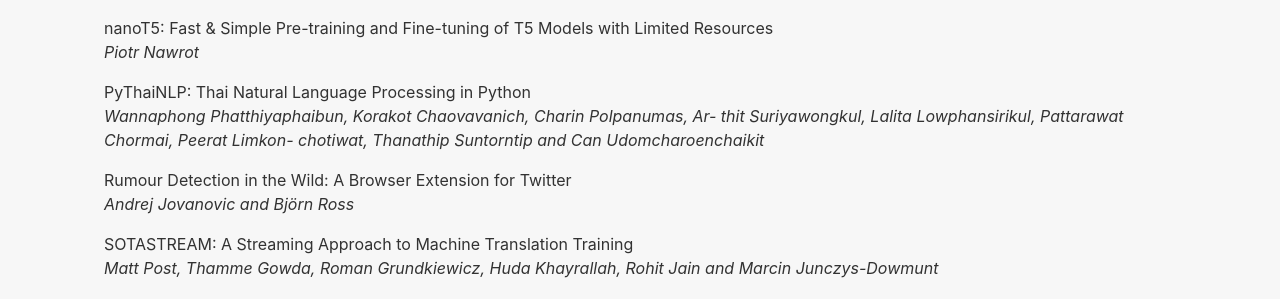
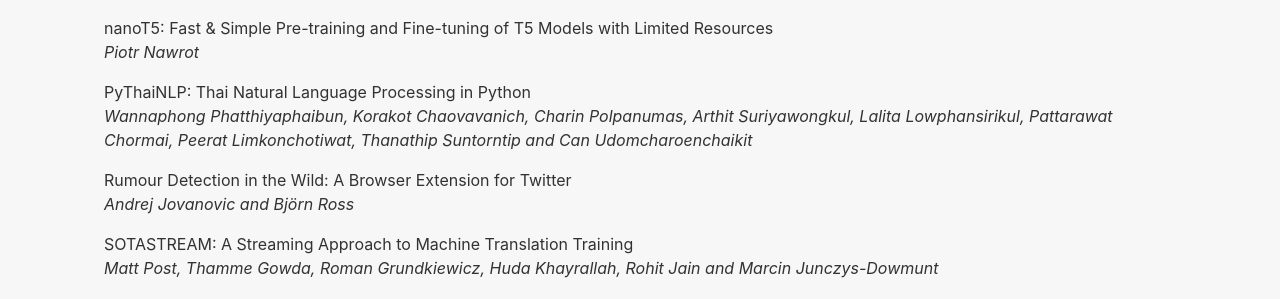
Before and after one commit to nlposs/nlposs.github.io, a Jekyll site: the page built from 2023/index.md, in a window 1280 px wide and 900 px high, scrolled down 5802 px. Shown: the part 154-453 px from the top of the window. Built offline with Jekyll 4.4.1, drawn with Linux system fonts in a browser that asks for light colours.

Commit message:
Fix typos in author names
Removing hyphens from these author names:
- Arthit Suriyawongkul
- Peerat Limkonchotiwat

```diff
--- a/2023/index.md
+++ b/2023/index.md
@@ -178,7 +178,7 @@
 <em>Piotr Nawrot</em></p>
 
 <p>PyThaiNLP: Thai Natural Language Processing in Python<br>
-<em>Wannaphong Phatthiyaphaibun, Korakot Chaovavanich, Charin Polpanumas, Ar- thit Suriyawongkul, Lalita Lowphansirikul, Pattarawat Chormai, Peerat Limkon- chotiwat, Thanathip Suntorntip and Can Udomcharoenchaikit</em></p>
+<em>Wannaphong Phatthiyaphaibun, Korakot Chaovavanich, Charin Polpanumas, Arthit Suriyawongkul, Lalita Lowphansirikul, Pattarawat Chormai, Peerat Limkonchotiwat, Thanathip Suntorntip and Can Udomcharoenchaikit</em></p>
 
 <p>Rumour Detection in the Wild: A Browser Extension for Twitter<br>
 <em>Andrej Jovanovic and Björn Ross</em></p>
```
